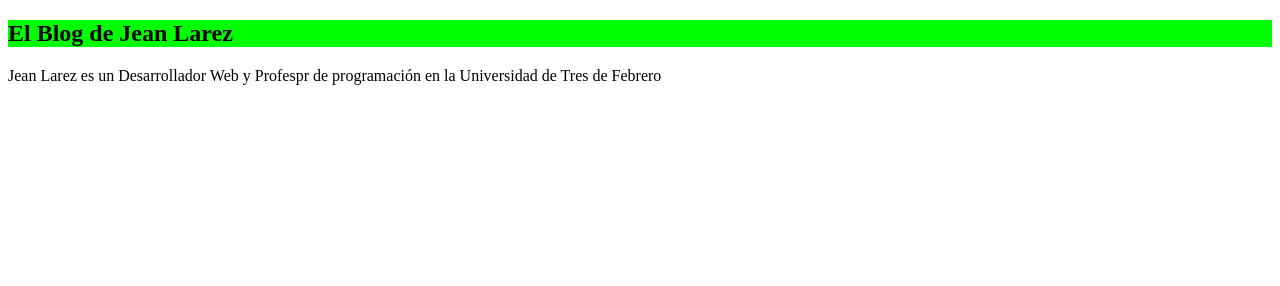
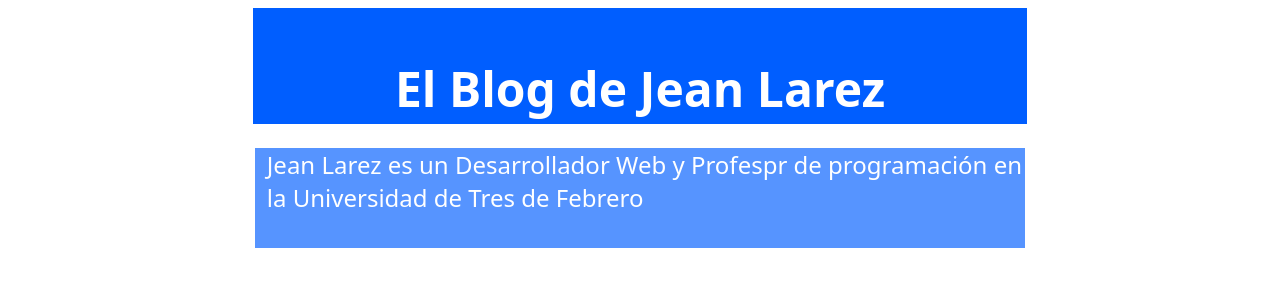
Before and after one commit to JeanLarez/Probando-Ramas-y-Merge, a plain HTML site: page index.html in a window 1280 px wide. Drawn offline with Linux system fonts and the light colour scheme.

Commit message:
Agrego estilos

```diff
--- a/estilos.css
+++ b/estilos.css
@@ -1,3 +1,24 @@
-h2 {
-    background-color: lime;
+.cabecera {
+    width: 60%;
+    margin: 0 auto;
+    background-color: rgb(0, 94, 255);
+    color: white;
+    font-family: system-ui, -apple-system, BlinkMacSystemFont, 'Segoe UI', Roboto, Oxygen, Ubuntu, Cantarell, 'Open Sans', 'Helvetica Neue', sans-serif;
+    height: 100px;
+    font-size: 32px;
+    text-align: center;
+    padding: 8px;
+
 }
+
+.container {
+    width: 60%;
+    margin: 0 auto;
+    background-color: rgba(0, 94, 255, 0.662);
+    color: white;
+    font-family: system-ui, -apple-system, BlinkMacSystemFont, 'Segoe UI', Roboto, Oxygen, Ubuntu, Cantarell, 'Open Sans', 'Helvetica Neue', sans-serif;
+    height: 100px;
+    font-size: 24px;
+   padding-left: 12px;
+
+}
--- a/index.html
+++ b/index.html
@@ -7,8 +7,13 @@
     <link rel="stylesheet" href="estilos.css">
 </head>
 <body>
-    <h2>El Blog de Jean Larez</h2>
 
-    <p>Jean Larez es un Desarrollador Web y Profespr de programación en la Universidad de Tres de Febrero</p>
+    <div class="cabecera">
+        <h2>El Blog de Jean Larez</h2>
+    </div>
+
+    <div class="container">
+        <p>Jean Larez es un Desarrollador Web y Profespr de programación en la Universidad de Tres de Febrero</p>
+    </div>
 </body>
 </html>
```
